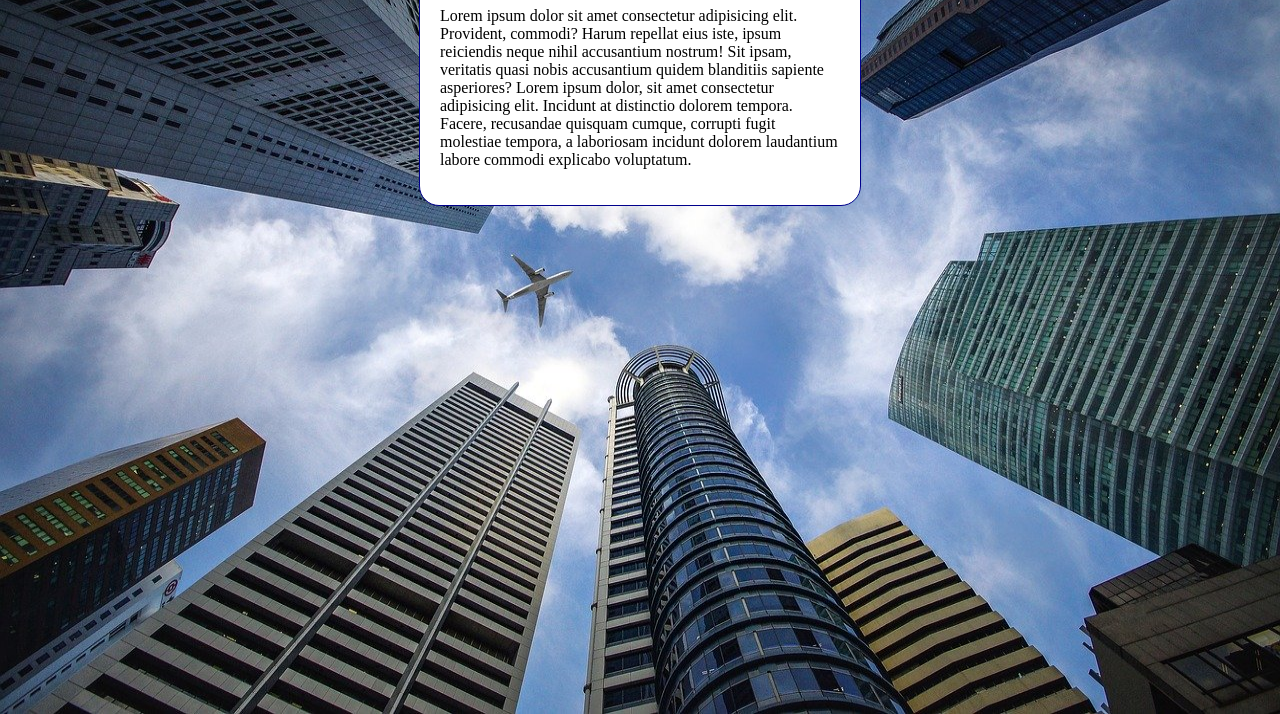
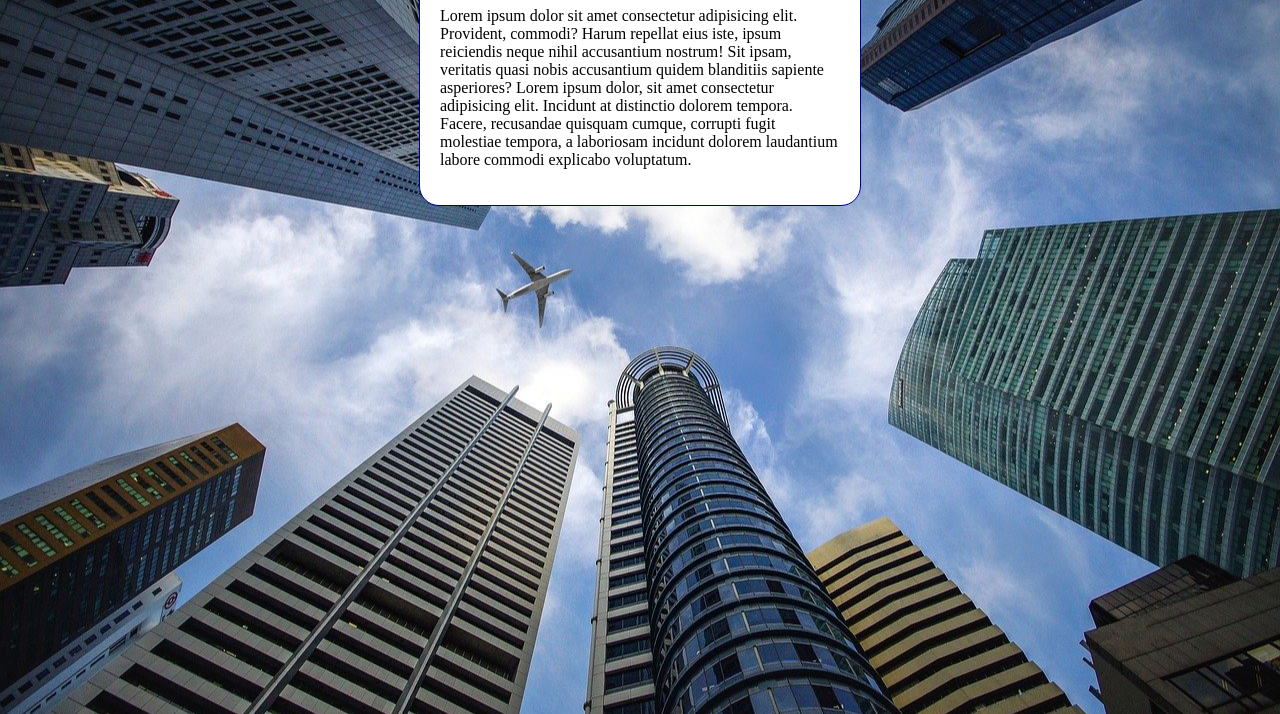
Before and after one commit to olinjessica/html-css, a plain HTML site: page exercicios/ex022/fundo006.html in a window 1280 px wide. Shown: the part 102-816 px from the top of the page. Drawn offline with Linux system fonts and the light colour scheme.

Commit message:
atualizei ex 22

```diff
--- a/exercicios/ex022/fundo006.html
+++ b/exercicios/ex022/fundo006.html
@@ -10,8 +10,8 @@
             background-color: black;
             background-image: url(imagens/wallpaper002.jpg);
             background-repeat: no-repeat;
-            background-position: center top;
-            background-size: 100% 100%;
+            background-position: center center;
+            background-size: cover;
         }
         main{
             background-color: white;
```
